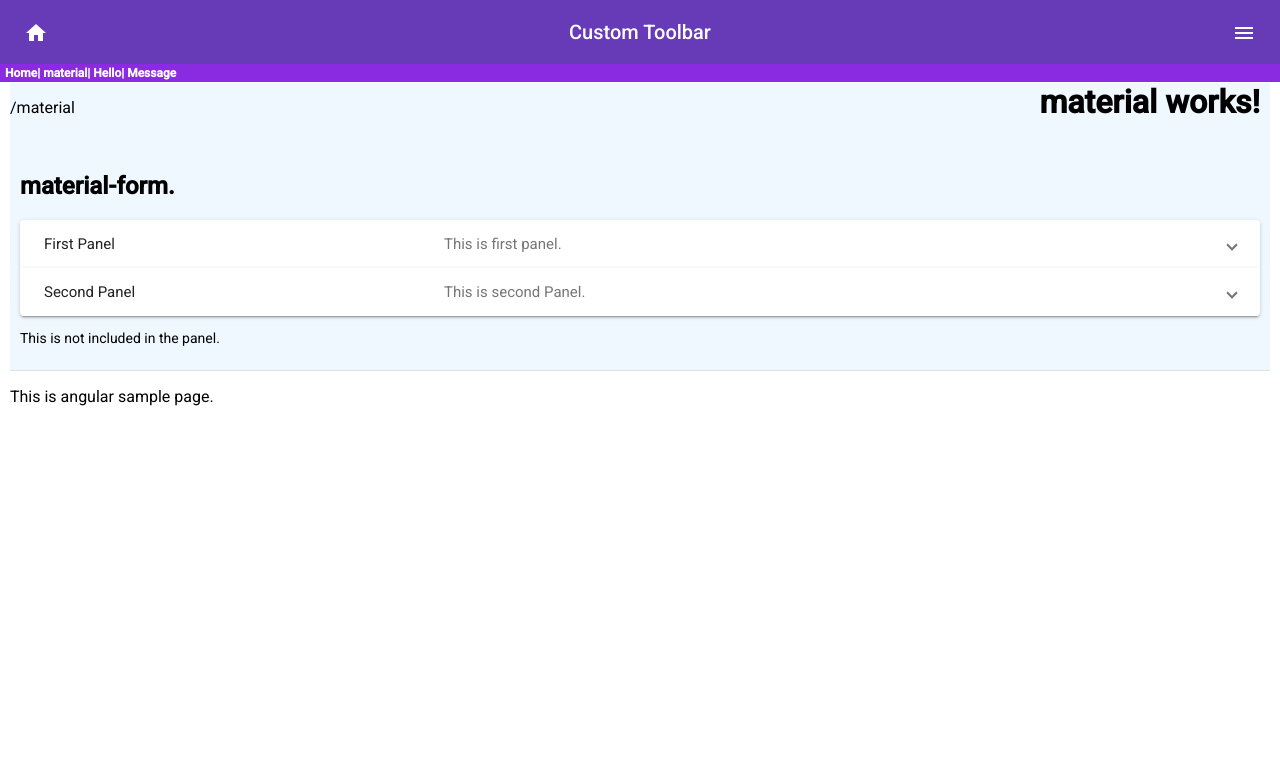
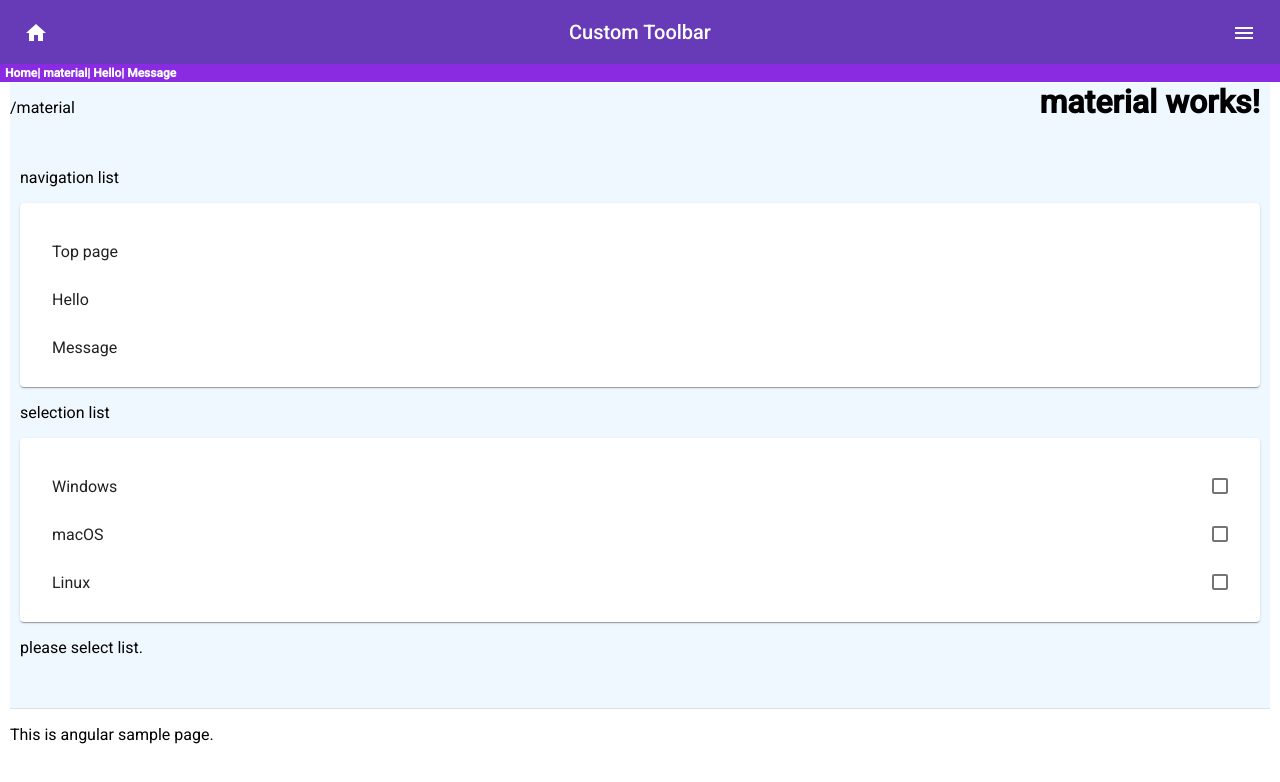
Before and after one commit to yuri-misonoo/angular-app, an Angular app: page /material in a window 1280 px wide. Shown: the top 782 px of the page. Built offline with nearby package versions, Linux system fonts and the light colour scheme.

Commit message:
リストの表示

```diff
--- a/src/app/app.module.ts
+++ b/src/app/app.module.ts
@@ -25,6 +25,7 @@ import { MatToolbarModule } from '@angular/material/toolbar';
 import { MatDividerModule } from '@angular/material/divider';
 import { MatCardModule } from '@angular/material/card';
 import { MatExpansionModule } from '@angular/material/expansion';
+import { MatListModule } from '@angular/material/list';
 
 const routes:Routes = [
   { path: 'material', component: MaterialComponent},
@@ -42,6 +43,7 @@ const routes:Routes = [
   ],
   imports: [
     BrowserModule,
+    MatListModule,
     MatExpansionModule,
     MatCardModule,
     MatToolbarModule,
--- a/src/app/material/material.component.html
+++ b/src/app/material/material.component.html
@@ -1,30 +1,25 @@
 <div class="container">
   <h1>material works!</h1>
   <div>
-    <h2>material-form.</h2>
-    <mat-accordion>
-      <mat-expansion-panel>
-        <mat-expansion-panel-header>
-          <mat-panel-title>First Panel</mat-panel-title>
-          <mat-panel-description>This is first panel.</mat-panel-description>
-        </mat-expansion-panel-header>
-        <div>
-          <h2>First Panel</h2>
-          <p>これは1つ目のパネルコンテンツです。</p>
-        </div>
-        <mat-action-row>
-          <button mat-button>click</button>
-        </mat-action-row>
-      </mat-expansion-panel>
-
-      <mat-expansion-panel>
-        <mat-expansion-panel-header>
-          <mat-panel-title>Second Panel</mat-panel-title>
-          <mat-panel-description>This is second Panel.</mat-panel-description>
-        </mat-expansion-panel-header>
-      </mat-expansion-panel>
-    </mat-accordion>
-
-    <p class="message">This is not included in the panel.</p>
+    <p>navigation list</p>
+    <form [formGroup]="myControl">
+      <mat-card>
+        <mat-nav-list>
+          <a mat-list-item routerLink=""> Top page</a>
+          <a mat-list-item routerLink="/hello"> Hello</a>
+          <a mat-list-item routerLink="/msg"> Message</a>
+        </mat-nav-list>
+      </mat-card>
+      <p>selection list</p>
+      <mat-card>
+        <mat-selection-list formControlName="list1">
+          <mat-list-option value="win">Windows</mat-list-option>
+          <mat-list-option value="mac">macOS</mat-list-option>
+          <mat-list-option value="lix">Linux</mat-list-option>
+        </mat-selection-list>
+      </mat-card>
+    </form>
+    <p>{{message}}</p>
+    <button mat-button (click)="click()"></button>
   </div>
 </div>
--- a/src/app/material/material.component.ts
+++ b/src/app/material/material.component.ts
@@ -13,9 +13,9 @@ export class MaterialComponent implements OnInit {
   constructor() { }
 
   ngOnInit() {
-    this.message = 'please select button.';
+    this.message = 'please select list.';
     this.myControl = new FormGroup({
-      picker1: new FormControl(new Date()),
+      list1: new FormControl(),
     });
   }
 
```
